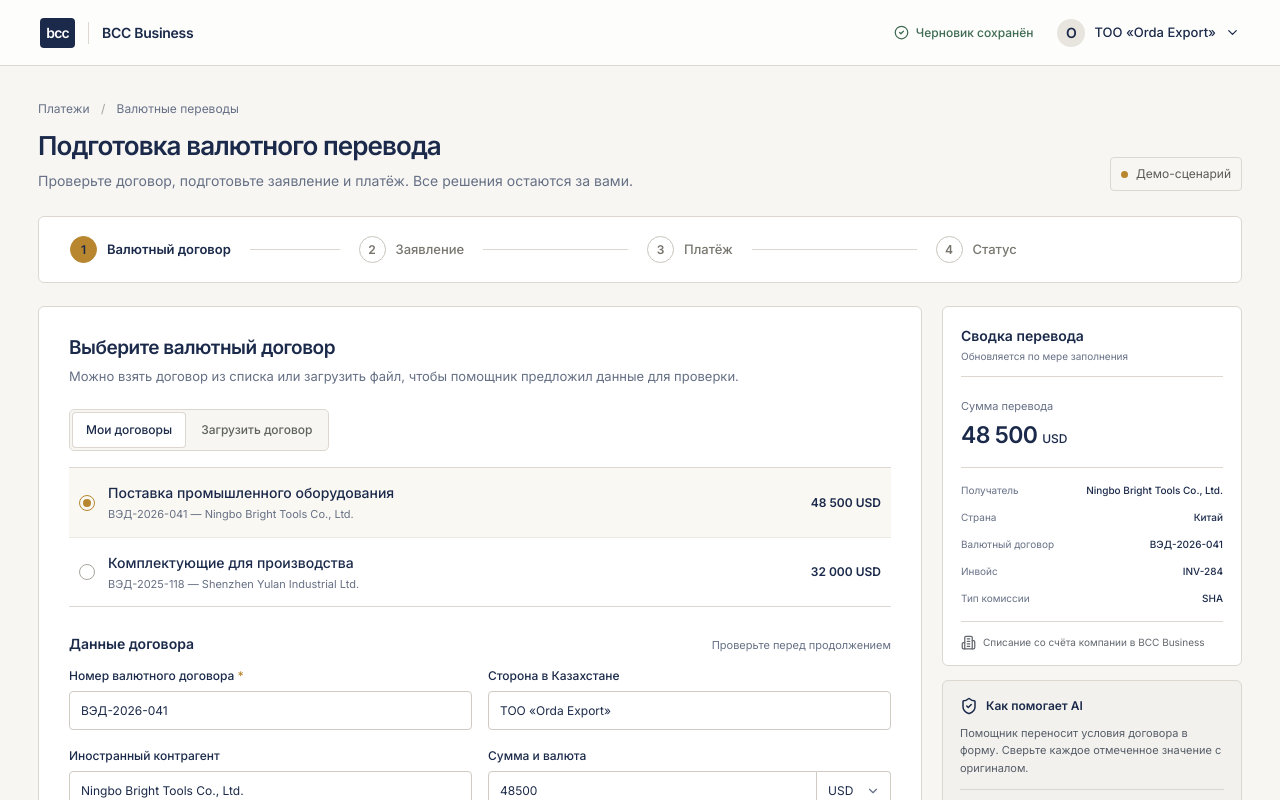
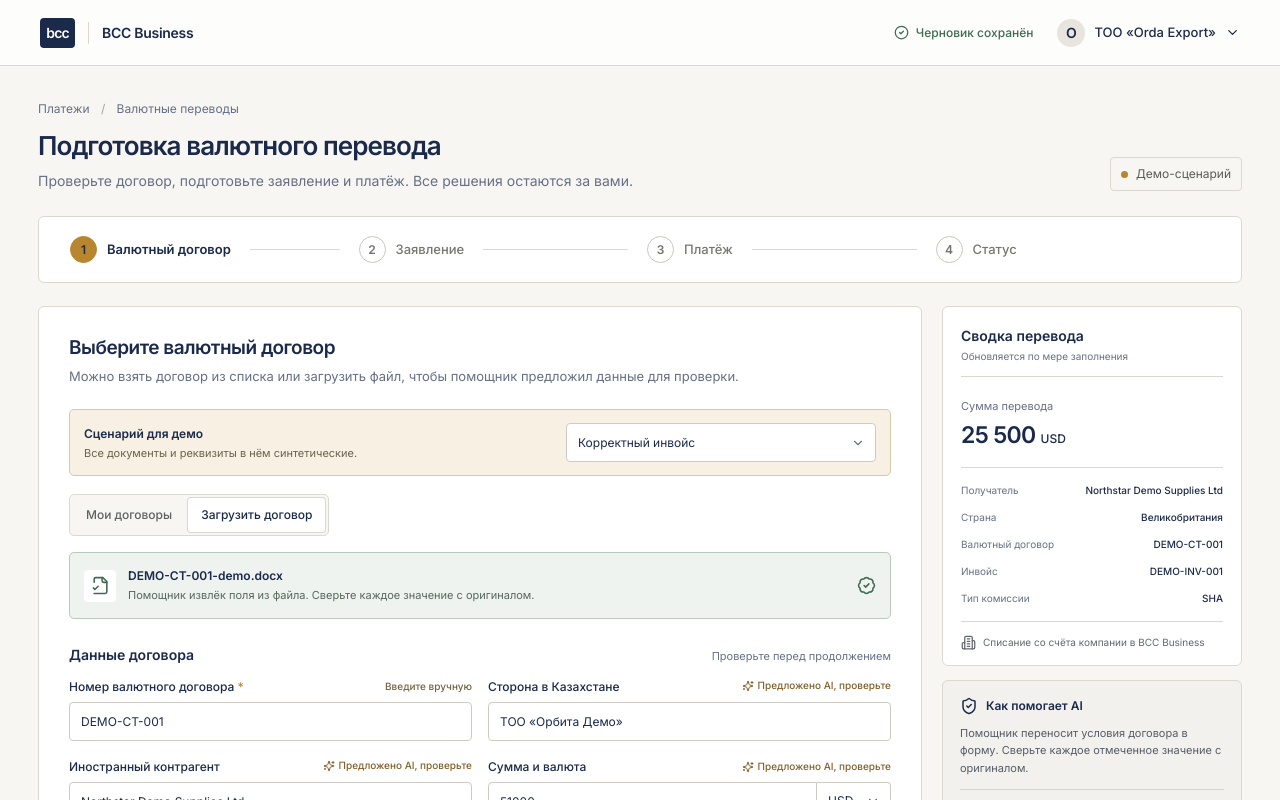
Before and after one commit to talgat-code/vc-weekend-, a React (Vite) app: page / in a window 1280 px wide. Shown: the top 800 px of the page. Built offline with nearby package versions, Linux system fonts and the light colour scheme.

Commit message:
Add selectable FX demo scenarios

```diff
--- a/src/App.jsx
+++ b/src/App.jsx
@@ -1,4 +1,4 @@
-import { useEffect, useMemo, useRef, useState } from "react";
+import { useEffect, useRef, useState } from "react";
 import {
   Building2,
   BadgeCheck,
@@ -14,9 +14,10 @@ import {
   Upload,
 } from "lucide-react";
 import { Button, Checkbox, Field, Input, SectionTitle, Select, Textarea, Toggle } from "./components/ui.jsx";
+import demoCases from "../data/cases.json";
 
 const steps = ["Валютный договор", "Заявление", "Платёж", "Статус"];
-const invoiceAmount = 48500;
+const defaultDemoCase = demoCases[0];
 
 const contracts = [
   {
@@ -38,31 +39,31 @@ const contracts = [
 ];
 
 const initialContract = {
-  company: "ТОО «Orda Export»",
-  counterparty: contracts[0].partner,
-  amount: "48500",
+  company: "ТОО «Орбита Демо»",
+  counterparty: defaultDemoCase.contract.seller,
+  amount: String(defaultDemoCase.contract.total),
   currency: "USD",
   endDate: "31.12.2026",
-  bank: "Bank of China, Shanghai Branch",
-  swift: "BKCHCNBJ92A",
-  account: "6222 0888 1100 4839 05",
+  bank: defaultDemoCase.invoice.beneficiaryBank,
+  swift: defaultDemoCase.invoice.beneficiarySwift,
+  account: defaultDemoCase.invoice.beneficiaryIban,
 };
 
 const initialPayment = {
   debitAccount: "KZ14998CTB0000012847 — USD",
-  amount: "48500",
+  amount: String(defaultDemoCase.invoice.amount),
   valueDate: "2026-11-10",
   urgent: false,
-  swift: "BKCHCNBJ92A",
+  swift: defaultDemoCase.invoice.beneficiarySwift,
   intermediary: "",
   knp: "710",
-  purpose: "Оплата по инвойсу INV-284 от 06.11.2026, 48 000 USD",
-  document: "INV-284 от 06.11.2026",
-  recipient: "Ningbo Bright Tools Co., Ltd.",
-  residence: "Китай",
-  iban: "6222 0888 1100 4839 05",
+  purpose: `Оплата по инвойсу ${defaultDemoCase.invoice.number}, ${formatNumber(defaultDemoCase.invoice.amount)} USD`,
+  document: `${defaultDemoCase.invoice.number} от ${defaultDemoCase.invoice.date}`,
+  recipient: defaultDemoCase.invoice.beneficiaryName,
+  residence: "Великобритания",
+  iban: defaultDemoCase.invoice.beneficiaryIban,
   kbe: "17",
-  country: "Китай",
+  country: "Великобритания",
   addressType: "Юридический адрес",
   feeType: "SHA",
   feeAccount: "KZ14998CTB0000012847 — USD",
@@ -113,6 +114,20 @@ function AIHint({ children = "Предложено AI, проверьте" }) {
   return <span className="ai-hint"><Sparkles size={12} />{children}</span>;
 }
 
+function DemoCasePicker({ activeCaseId, onSelect }) {
+  return (
+    <section className="demo-case-picker" aria-label="Синтетические сценарии">
+      <div>
+        <strong>Сценарий для демо</strong>
+        <p>Все документы и реквизиты в нём синтетические.</p>
+      </div>
+      <Select aria-label="Выберите сценарий" value={activeCaseId} onChange={(event) => onSelect(event.target.value)}>
+        {demoCases.map((item) => <option key={item.id} value={item.id}>{item.title}</option>)}
+      </Select>
+    </section>
+  );
+}
+
 function ContractStep({
   contractSource,
   setContractSource,
@@ -124,6 +139,8 @@ function ContractStep({
   setSelectedContract,
   contractFile,
   setContractFile,
+  activeCaseId,
+  onSelectDemoCase,
 }) {
   const fileInput = useRef(null);
   const fromAI = contractSource === "ai";
@@ -146,6 +163,8 @@ function ContractStep({
         title="Выберите валютный договор"
         description="Можно взять договор из списка или загрузить файл, чтобы помощник предложил данные для проверки."
       />
+
+      <DemoCasePicker activeCaseId={activeCaseId} onSelect={onSelectDemoCase} />
 
       <div className="mode-switch" role="tablist" aria-label="Источник договора">
         <button
@@ -255,7 +274,7 @@ function ContractStep({
           }} />
         </Field>
       </div>
-      {fromAI && <p className="form-note"><CircleHelp size={15} /> Номер договора не найден в выбранном фрагменте. Введите его так, как он указан в подписанном документе.</p>}
+      {fromAI && !contractNumber && <p className="form-note"><CircleHelp size={15} /> Номер договора не найден в выбранном фрагменте. Введите его так, как он указан в подписанном документе.</p>}
     </div>
   );
 }
@@ -345,14 +364,15 @@ function ApplicationStep({ application, setApplication }) {
   );
 }
 
-function PaymentStep({ payment, setPayment, signers, setSigners, consent, setConsent, onSubmit, analysis }) {
+function PaymentStep({ payment, setPayment, signers, setSigners, consent, setConsent, onSubmit, analysis, invoice }) {
   const purposeAmount = extractPurposeAmount(payment.purpose);
+  const invoiceAmount = invoice.amount;
   const mismatch = purposeAmount !== invoiceAmount;
   const amountDiffers = Number(payment.amount) !== invoiceAmount;
   const update = (key, value) => setPayment((current) => ({ ...current, [key]: value }));
 
   function correctPurpose() {
-    const amountText = `${formatNumber(invoiceAmount)} USD`;
+    const amountText = `${formatNumber(invoiceAmount)} ${invoice.currency}`;
     if (purposeAmount === null) {
       update("purpose", `${payment.purpose.trim()} ${amountText}`.trim());
       return;
@@ -385,7 +405,7 @@ function PaymentStep({ payment, setPayment, signers, setSigners, consent, setCon
             <option>KZ62998CTB0000016510 — EUR</option>
           </Select>
         </Field>
-        <Field id="payment-amount" label="Сумма перевода" required hint="По инвойсу INV-284: 48 500 USD">
+        <Field id="payment-amount" label="Сумма перевода" required hint={`По инвойсу ${invoice.number}: ${formatNumber(invoiceAmount)} ${invoice.currency}`}>
           <div className="input-combo">
             <Input id="payment-amount" value={payment.amount} onChange={(event) => update("amount", event.target.value)} inputMode="decimal" />
             <span className="currency-suffix">USD</span>
@@ -422,7 +442,7 @@ function PaymentStep({ payment, setPayment, signers, setSigners, consent, setCon
         {mismatch && (
           <div className="ai-stop field-span-2" role="alert">
             <div className="ai-stop-heading"><span className="ai-stop-icon"><CircleHelp size={17} /></span><strong>Я остановился — суммы не совпадают</strong></div>
-            <p>В назначении указано {purposeAmount === null ? "не указана сумма в USD" : `${formatNumber(purposeAmount)} USD`}, а в инвойсе INV-284 — 48 500 USD. Я не буду менять данные за вас. Сверьте инвойс и выберите, что исправить.</p>
+            <p>В назначении указано {purposeAmount === null ? "не указана сумма в USD" : `${formatNumber(purposeAmount)} USD`}, а в инвойсе {invoice.number} — {formatNumber(invoiceAmount)} {invoice.currency}. Я не буду менять данные за вас. Сверьте инвойс и выберите, что исправить.</p>
             <Button variant="secondary" className="fix-purpose-button" onClick={correctPurpose}>Исправить назначение на сумму инвойса</Button>
           </div>
         )}
@@ -434,7 +454,7 @@ function PaymentStep({ payment, setPayment, signers, setSigners, consent, setCon
         </Field>
         <Field id="residence-country" label="Страна резидентства" required>
           <Select id="residence-country" value={payment.residence} onChange={(event) => update("residence", event.target.value)}>
-            <option>Китай</option><option>Германия</option><option>Турция</option><option>ОАЭ</option>
+            <option>Великобритания</option><option>Китай</option><option>Германия</option><option>Турция</option><option>ОАЭ</option>
           </Select>
         </Field>
         <Field id="recipient-iban" label="Счёт получателя (IBAN)" required>
@@ -445,7 +465,7 @@ function PaymentStep({ payment, setPayment, signers, setSigners, consent, setCon
         </Field>
         <Field id="recipient-country" label="Страна получателя" required>
           <Select id="recipient-country" value={payment.country} onChange={(event) => update("country", event.target.value)}>
-            <option>Китай</option><option>Германия</option><option>Турция</option><option>ОАЭ</option>
+            <option>Великобритания</option><option>Китай</option><option>Германия</option><option>Турция</option><option>ОАЭ</option>
           </Select>
         </Field>
         <Field id="address-type" label="Тип адреса" required>
@@ -604,15 +624,16 @@ function Aside({ step, contractNumber, payment, application }) {
 }
 
 function App() {
+  const [activeCaseId, setActiveCaseId] = useState("clean");
   const [step, setStep] = useState(1);
-  const [contractSource, setContractSource] = useState("existing");
+  const [contractSource, setContractSource] = useState("ai");
   const [selectedContract, setSelectedContract] = useState(contracts[0]);
   const [contractData, setContractData] = useState({ ...initialContract });
-  const [contractNumber, setContractNumber] = useState(contracts[0].number);
-  const [contractFile, setContractFile] = useState("");
+  const [contractNumber, setContractNumber] = useState(defaultDemoCase.contract.number);
+  const [contractFile, setContractFile] = useState(`${defaultDemoCase.contract.number}-demo.docx`);
   const [application, setApplication] = useState({
-    number: "INV-284",
-    date: "2026-11-06",
+    number: defaultDemoCase.invoice.number,
+    date: defaultDemoCase.invoice.date,
     linked: true,
     fileName: "",
   });
@@ -620,19 +641,38 @@ function App() {
   const [signers, setSigners] = useState({ director: true, accountant: true });
   const [consent, setConsent] = useState(false);
   const [analysis, setAnalysis] = useState(null);
-  const amountMismatch = useMemo(() => extractPurposeAmount(payment.purpose) !== invoiceAmount, [payment.purpose]);
+  const activeCase = demoCases.find((item) => item.id === activeCaseId) ?? demoCases[0];
   const canContinueFromContract = Boolean(contractNumber.trim() && contractData.counterparty.trim() && contractData.amount.trim());
   const canContinueFromApplication = Boolean(application.number.trim() && application.date && application.fileName);
+
+  function selectDemoCase(caseId) {
+    const selected = demoCases.find((item) => item.id === caseId);
+    if (!selected) return;
+    const { contract, invoice } = selected;
+    setActiveCaseId(caseId);
+    setContractSource("ai");
+    setContractNumber(contract.number);
+    setContractData({
+      company: "ТОО «Орбита Демо»", counterparty: contract.seller, amount: String(contract.total), currency: contract.currency,
+      endDate: "31.12.2026", bank: invoice.beneficiaryBank, swift: invoice.beneficiarySwift ?? "", account: invoice.beneficiaryIban ?? "",
+    });
+    setContractFile(`${contract.number}-demo.docx`);
+    setApplication({ number: invoice.number, date: invoice.date, linked: true, fileName: `${invoice.number}-demo.pdf` });
+    setPayment((current) => ({ ...current, amount: String(invoice.amount), swift: invoice.beneficiarySwift ?? "", purpose: `Оплата по инвойсу ${invoice.number}, ${formatNumber(invoice.amount)} ${invoice.currency}`,
+      document: `${invoice.number} от ${invoice.date}`, recipient: invoice.beneficiaryName, residence: "Великобритания", iban: invoice.beneficiaryIban ?? "",
+      country: "Великобритания", feeType: invoice.commission }));
+    setConsent(false);
+    setStep(1);
+  }
 
   useEffect(() => {
     if (step !== 3) return;
     const controller = new AbortController();
     const payload = {
-      contract: { number: contractNumber, seller: contractData.counterparty, currency: contractData.currency, total: Number(contractData.amount), unk: null },
-      invoice: { number: application.number, date: application.date, contractNumber, seller: contractData.counterparty,
-        currency: "USD", amount: invoiceAmount, beneficiaryName: payment.recipient, beneficiaryIban: payment.iban,
-        beneficiarySwift: payment.swift, beneficiaryCountry: "CN", commission: payment.feeType,
-        description: "промышленное оборудование" },
+      contract: { ...activeCase.contract, number: contractNumber, seller: contractData.counterparty, currency: contractData.currency, total: Number(contractData.amount), unk: null },
+      invoice: { ...activeCase.invoice, number: application.number, date: application.date, contractNumber, seller: contractData.counterparty,
+        amount: activeCase.invoice.amount, beneficiaryName: payment.recipient, beneficiaryIban: payment.iban,
+        beneficiarySwift: payment.swift, commission: payment.feeType },
       edits: { amount: Number(payment.amount), beneficiaryIban: payment.iban, beneficiarySwift: payment.swift }
     };
     fetch("http://127.0.0.1:3001/api/analyze", { method: "POST", headers: { "content-type": "application/json" }, body: JSON.stringify(payload), signal: controller.signal })
@@ -640,17 +680,18 @@ function App() {
       .then(setAnalysis)
       .catch(() => { if (!controller.signal.aborted) setAnalysis(null); });
     return () => controller.abort();
-  }, [step, contractNumber, contractData.counterparty, contractData.currency, contractData.amount, application.number, application.date,
+  }, [step, activeCase, contractNumber, contractData.counterparty, contractData.currency, contractData.amount, application.number, application.date,
     payment.recipient, payment.iban, payment.swift, payment.feeType, payment.amount]);
 
   function startOver() {
+    setActiveCaseId("clean");
     setStep(1);
-    setContractSource("existing");
+    setContractSource("ai");
     setSelectedContract(contracts[0]);
     setContractData({ ...initialContract });
-    setContractNumber(contracts[0].number);
-    setContractFile("");
-    setApplication({ number: "INV-284", date: "2026-11-06", linked: true, fileName: "" });
+    setContractNumber(defaultDemoCase.contract.number);
+    setContractFile(`${defaultDemoCase.contract.number}-demo.docx`);
+    setApplication({ number: defaultDemoCase.invoice.number, date: defaultDemoCase.invoice.date, linked: true, fileName: "" });
     setPayment({ ...initialPayment });
     setSigners({ director: true, accountant: true });
     setConsent(false);
@@ -700,6 +741,8 @@ function App() {
                 setSelectedContract={setSelectedContract}
                 contractFile={contractFile}
                 setContractFile={setContractFile}
+                activeCaseId={activeCaseId}
+                onSelectDemoCase={selectDemoCase}
               />
             )}
             {step === 2 && <ApplicationStep application={application} setApplication={setApplication} />}
@@ -713,6 +756,7 @@ function App() {
                 setConsent={setConsent}
                 onSubmit={() => setStep(4)}
                 analysis={analysis}
+                invoice={activeCase.invoice}
               />
             )}
             {step === 4 && (
--- a/src/index.css
+++ b/src/index.css
@@ -105,6 +105,10 @@ h1, h2, h3, p { margin-top: 0; }
 .required-mark { color: var(--action); }
 .field-marker { color: #75613E; font-size: 10px; font-weight: 500; }
 .ai-hint { display: inline-flex; align-items: center; gap: 4px; color: #80602B; font-size: 10px; font-weight: 500; white-space: nowrap; }
+.demo-case-picker { display: flex; align-items: center; justify-content: space-between; gap: 18px; padding: 13px 14px; margin: 0 0 18px; border: 1px solid #D7C9AD; border-radius: 5px; background: var(--soft-action); }
+.demo-case-picker strong { display: block; font-size: 12px; font-weight: 600; }
+.demo-case-picker p { margin: 2px 0 0; color: #6C624E; font-size: 11px; }
+.demo-case-picker .control { width: min(310px, 100%); background-color: white; }
 .control { width: 100%; height: 39px; min-width: 0; padding: 0 11px; border: 1px solid #CFCBC3; border-radius: 4px; outline: none; background: white; color: var(--ink); font-size: 12px; transition: border-color .15s ease, box-shadow .15s ease; }
 .control:hover { border-color: #AAA69E; }
 .control:focus { border-color: var(--action); box-shadow: 0 0 0 3px rgba(184,134,46,.13); }
```
Also changed, not shown: 2 other files (tests, documents, lock files or other folders).
